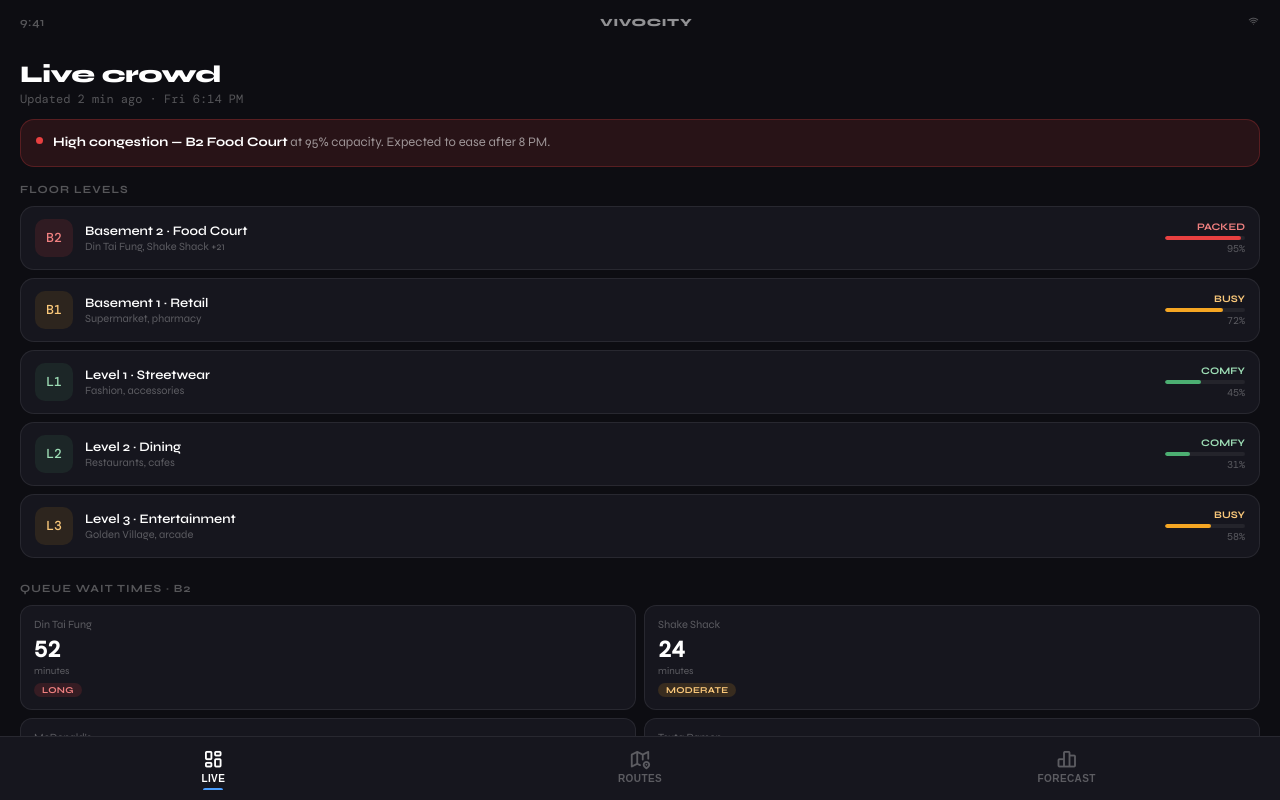
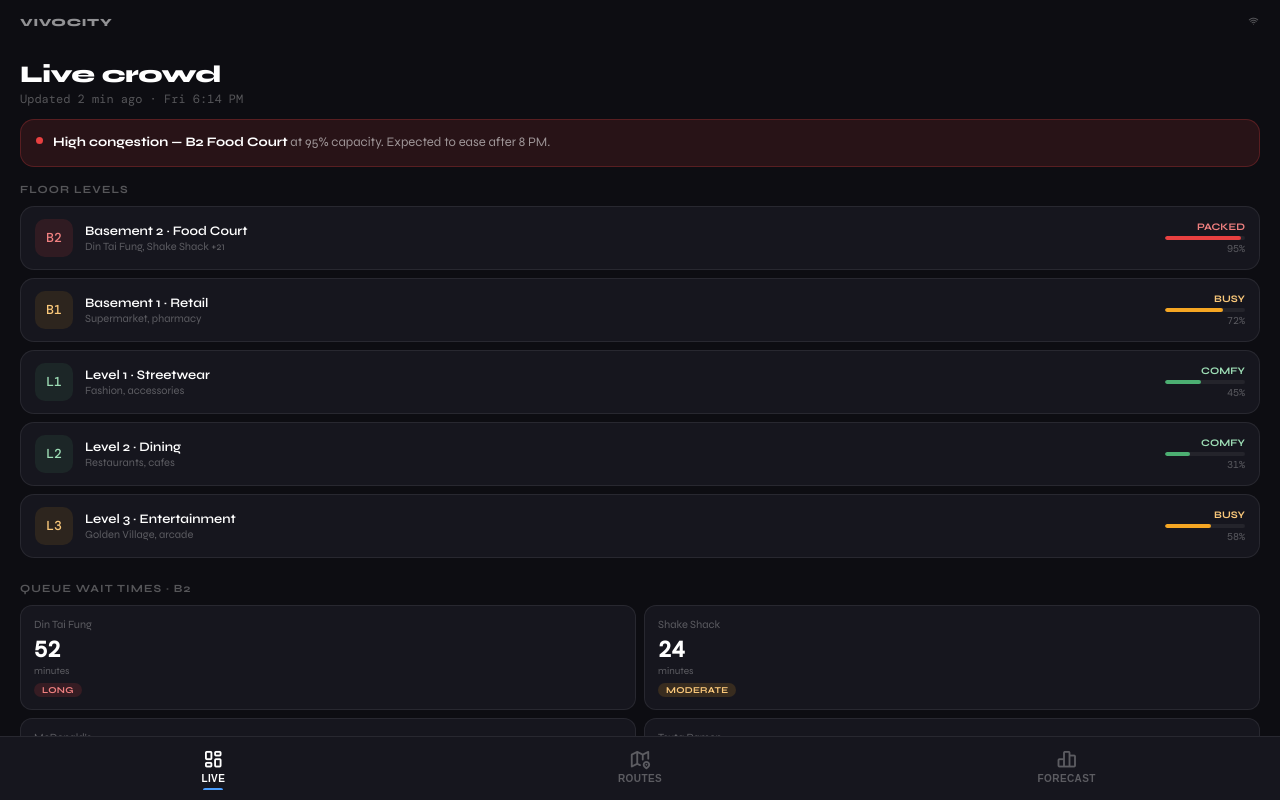
Before and after one commit to Alinkarrr/vivocity-crowd-app, a plain HTML site: page index.html in a window 1280 px wide. Drawn offline with nearby package versions, Linux system fonts and the light colour scheme.

Commit message:
Update index.html

```diff
--- a/index.html
+++ b/index.html
@@ -202,7 +202,6 @@
 </head>
 <body>
   <div class="sb">
-    <span class="sb-t">9:41</span>
     <span class="sb-t" style="font-size:11px;font-weight:800;color:rgba(255,255,255,0.55);letter-spacing:.06em">VIVOCITY</span>
     <span class="sb-t"><i class="ti ti-wifi" style="font-size:12px"></i></span>
   </div>
```
